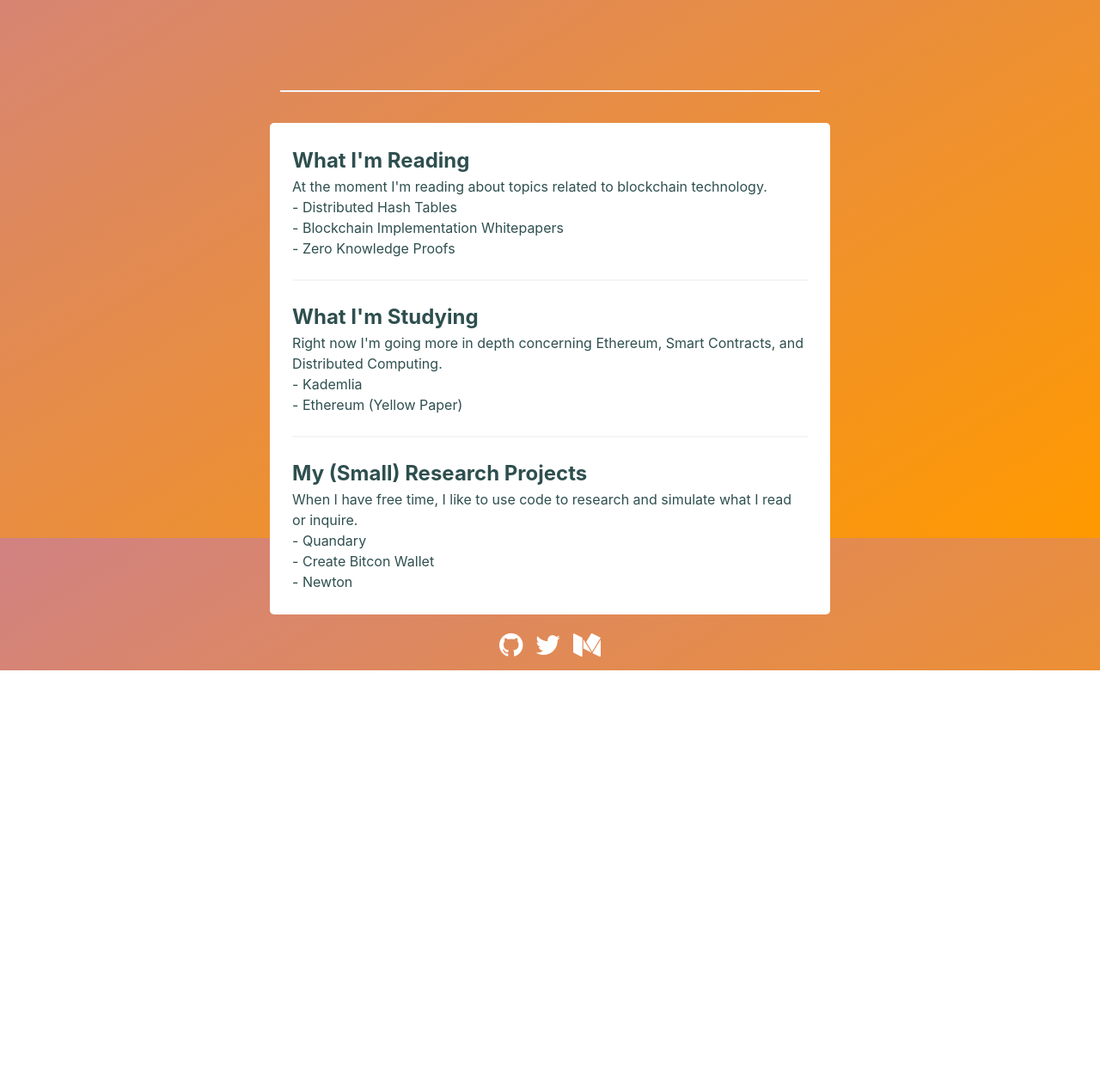
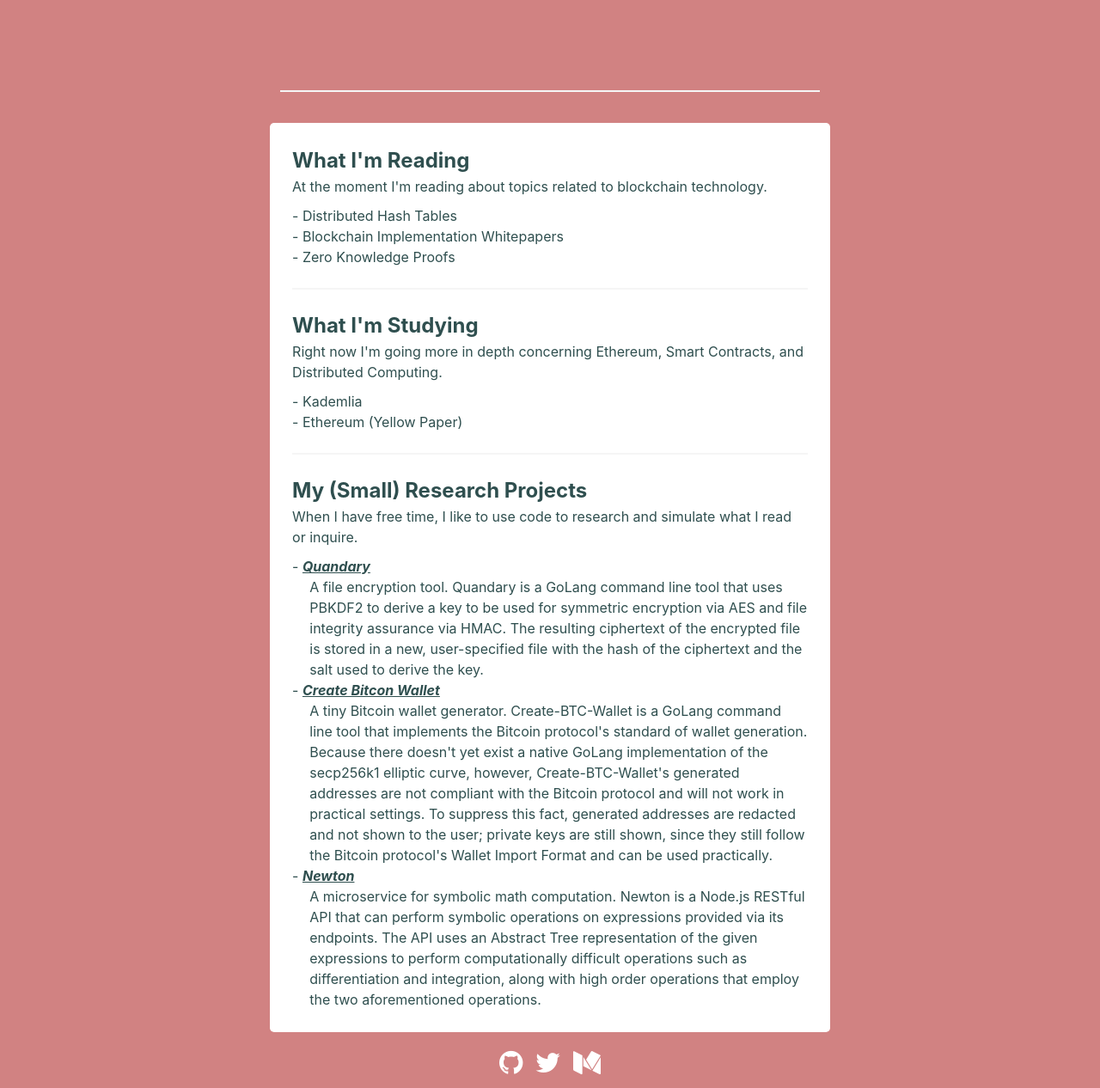
Before and after one commit to aunyks/science, a plain HTML site: page index.html in a window 1280 px wide. Shown: the part 174-1440 px from the top of the page at 86% size. Before the commit the page ends 954 px from the top, so only its background shows below. Drawn offline with nearby package versions, Linux system fonts and the light colour scheme; a script that the page names is missing.

Commit message:
Remove gradient background and add descriptions of research projects

```diff
--- a/index.html
+++ b/index.html
@@ -6,11 +6,7 @@
             html, body {
                 width: 100%;
                 height: 100%;
-                background: #FF9900;
-                background: -webkit-linear-gradient(left top, #D18282, #FF9900);
-                background: -o-linear-gradient(bottom right, #D18282, #FF9900);
-                background: -moz-linear-gradient(bottom right, #D18282, #FF9900);
-                background: linear-gradient(to bottom right, #D18282, #FF9900);
+                background: #D18282;
             }
 
             .invisible {
@@ -60,6 +56,20 @@
                 font-size: 2em;
                 margin: 0 5px 0 5px;
                 color: white;
+            }
+
+            .proj-description {
+                padding-left: 2ch;
+            }
+
+            li > a {
+                font-style: italic;
+                font-weight: bold;
+                text-decoration: underline;
+            }
+
+            #content-container > p {
+                margin-bottom: 10px;
             }
         </style>
     </head>
@@ -117,8 +127,20 @@
                     <p>When I have free time, I like to use code to research and simulate what I read or inquire.</p>
                     <ul>
                         <li>- <a href="https://github.com/aunyks/quandary">Quandary</a></li>
+                        <p class="proj-description">
+                            A file encryption tool.
+                            Quandary is a GoLang command line tool that uses PBKDF2 to derive a key to be used for symmetric encryption via AES and file integrity assurance via HMAC. The resulting ciphertext of the encrypted file is stored in a new, user-specified file with the hash of the ciphertext and the salt used to derive the key.
+                        </p>
                         <li>- <a href="https://github.com/aunyks/create-btc-wallet">Create Bitcon Wallet</a></li>
+                        <p class="proj-description">
+                            A tiny Bitcoin wallet generator.
+                            Create-BTC-Wallet is a GoLang command line tool that implements the Bitcoin protocol's <a href="https://en.bitcoin.it/wiki/Technical_background_of_version_1_Bitcoin_addresses">standard of wallet generation</a>. Because there doesn't yet exist a native GoLang implementation of the secp256k1 elliptic curve, however, Create-BTC-Wallet's generated addresses are not compliant with the Bitcoin protocol and will not work in practical settings. To suppress this fact, generated addresses are redacted and not shown to the user; private keys are still shown, since they still follow the Bitcoin protocol's Wallet Import Format and can be used practically.
+                        </p>
                         <li>- <a href="https://github.com/aunyks/newton-api">Newton</a></li>
+                        <p class="proj-description">
+                            A microservice for symbolic math computation.
+                            Newton is a Node.js RESTful API that can perform symbolic operations on expressions provided via its endpoints. The API uses an Abstract Tree representation of the given expressions to perform computationally difficult operations such as differentiation and integration, along with high order operations that employ the two aforementioned operations.
+                        </p>
                     </ul>
                 </div>
                 <div class="column"></div>
```
